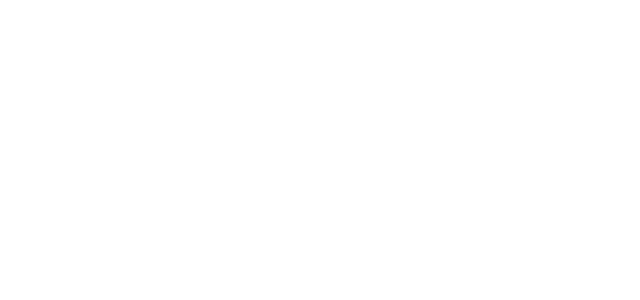
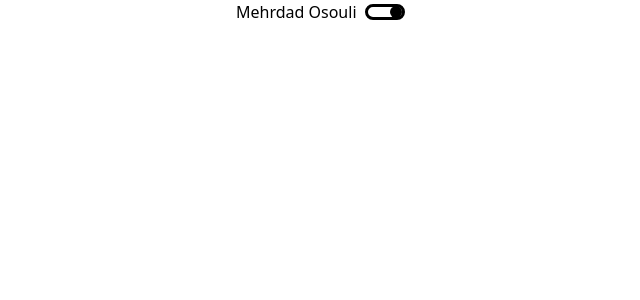
Before and after one commit to mehrdadosouli/My-Resume-React, a React (Vite) app: page / in a window 1280 px wide. Shown: the top 300 px of the page, without its empty margins (128-768 px from the left). Built offline with nearby package versions, Linux system fonts and the light colour scheme.

Commit message:
set header desctop

```diff
--- a/index.html
+++ b/index.html
@@ -2,10 +2,9 @@
 <html lang="en">
   <head>
     <meta charset="UTF-8" />
-    <link rel="icon" type="image/svg+xml" href="/vite.svg" />
     <link rel="stylesheet" href="./src/index.css">
     <meta name="viewport" content="width=device-width, initial-scale=1.0" />
-    <title>Vite + React</title>
+    <title>My Resume</title>
   </head>
   <body>
     <div id="root"></div>
--- a/src/App.jsx
+++ b/src/App.jsx
@@ -1,10 +1,11 @@
 import React from 'react'
+import Header from './components/header/Header'
 
 function App() {
 
   return (
     <>
-
+     <Header />
     </>
   )
 }
--- /dev/null
+++ b/src/components/header/Header.jsx
@@ -0,0 +1,23 @@
+import React, { useRef } from 'react';
+import styles from './header.module.css'
+const Header = () => {
+    const spanElem=useRef()
+    const clickHandler = ()=>{
+        spanElem.current.classList.toggle(styles.night)
+    }
+    return (
+        <>
+            <div className='flex justify-between items-center'>
+                <span><a href="#">mehrdadosoulisaran@gmail.com</a></span>
+                <div className='flex items-center gap-2'>
+                    <div className='w-10 h-4 border-black border-[3px] rounded-lg relative' onClick={clickHandler}>
+                        <div ref={spanElem} className='absolute transition-all rounded-lg inline-block w-3 h-3 bg-black top-0 bottom-0 m-auto'></div>
+                    </div>
+                    <span>Mehrdad Osouli</span>
+                </div>
+            </div>
+        </>
+    );
+};
+
+export default Header;
--- /dev/null
+++ b/src/components/header/header.module.css
@@ -0,0 +1,3 @@
+.night{
+    transform: translateX(-25px);
+}
--- a/src/index.css
+++ b/src/index.css
@@ -1,3 +1,7 @@
 @tailwind base;
 @tailwind components;
 @tailwind utilities;
+
+body{
+    direction: rtl;
+}
```
